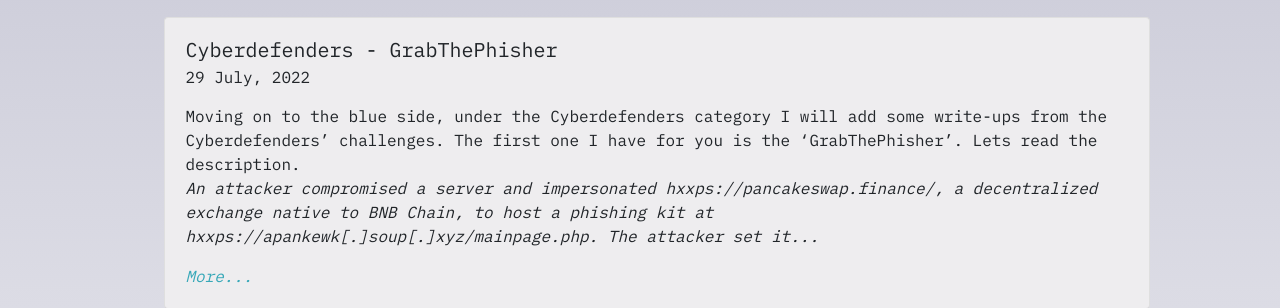
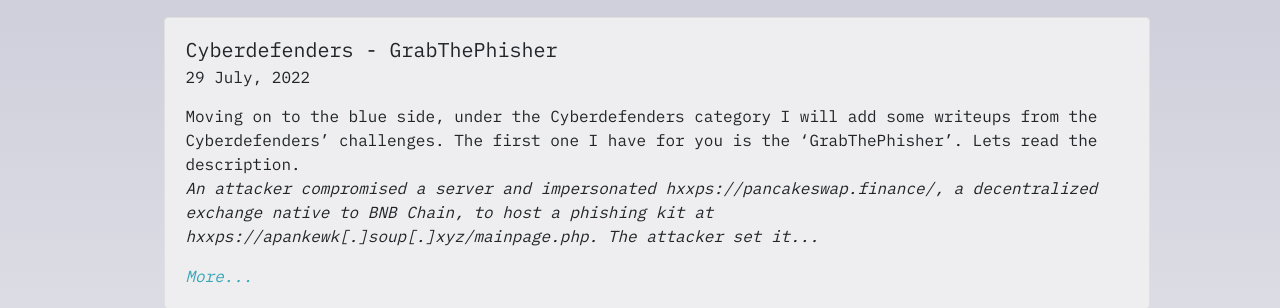
Before and after one commit to security-egg/securityegg, a Jekyll site: the page built from index.markdown, in a window 1280 px wide and 1320 px high. Shown: the part 173-481 px from the top of the window. Built offline with Jekyll 4.4.1, drawn with Linux system fonts in a browser that asks for light colours; nearby versions of some CDN libraries.

Commit message:
Update 2022-07-29-cyberdef-phisher.md

```diff
--- a/_posts/2022-07-29-cyberdef-phisher.md
+++ b/_posts/2022-07-29-cyberdef-phisher.md
@@ -5,7 +5,7 @@ date: 2022-07-29
 categories: cyberdefenders
 ---
 
-Moving on to the blue side, under the Cyberdefenders category I will add some write-ups from the Cyberdefenders' challenges. The first one I have for you is the 'GrabThePhisher'. Lets read the description.<br>
+Moving on to the blue side, under the Cyberdefenders category I will add some writeups from the Cyberdefenders' challenges. The first one I have for you is the 'GrabThePhisher'. Lets read the description.<br>
 <i>An attacker compromised a server and impersonated hxxps://pancakeswap.finance/, a decentralized exchange native to BNB Chain, to host a phishing kit at hxxps://apankewk[.]soup[.]xyz/mainpage.php. The attacker set it as an open directory with the file name "pankewk.zip".Provided the phishing kit, you are requested to analyze it and do your threat intel homework.</i><br>
 
 So, we have an attacker which compromised a server. A phishing kit, somewhere hidden in the downloadable challenge, we'll get to this. And, we are asked to perform some threat intel on it. Time to make a dive.<br><br>
```
